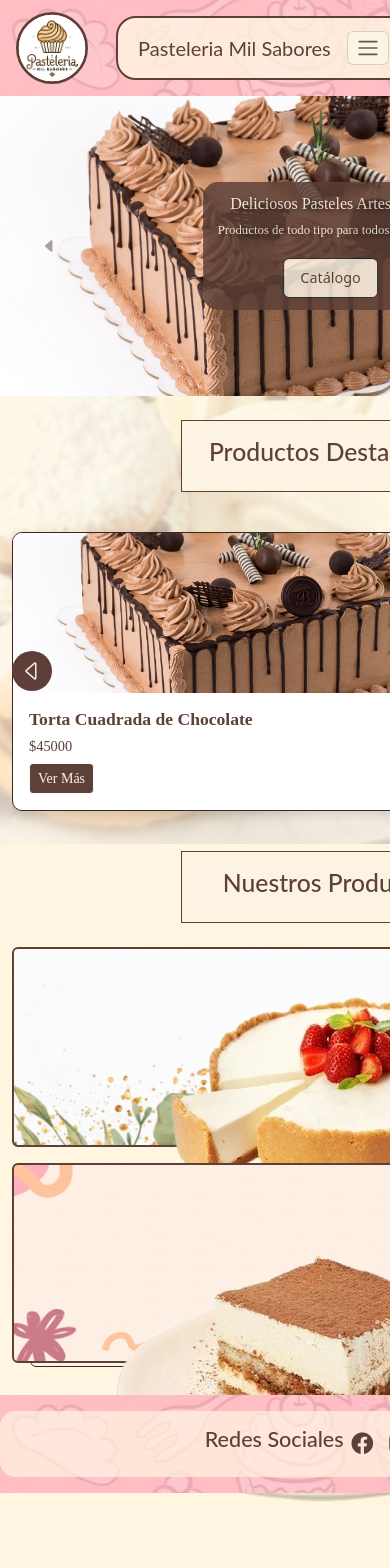
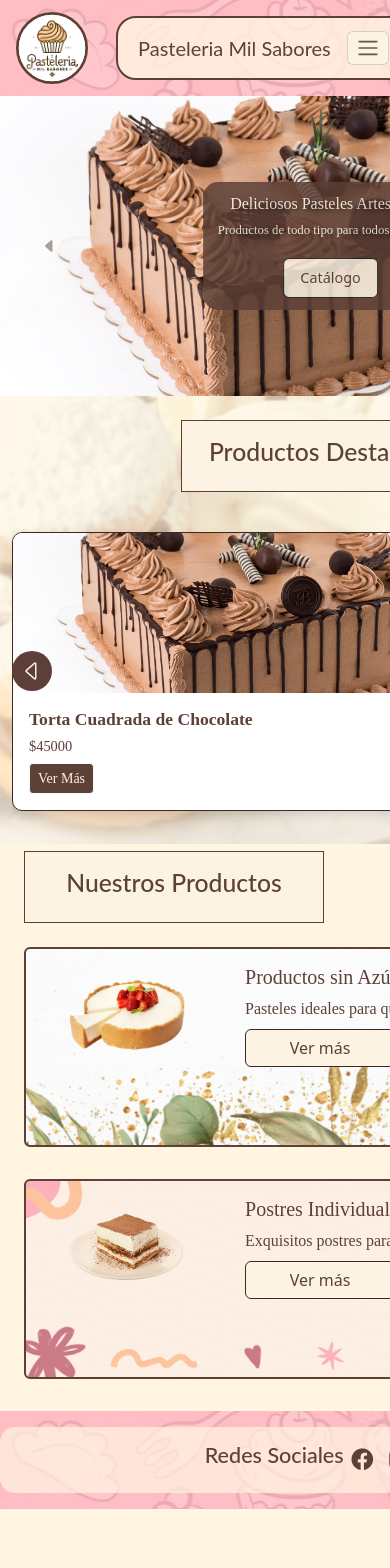
Before and after one commit to RicardoCruzMunoz/P_Mil_Sabores_V2, a React (Vite) app: page / in a window 390 px wide. Shown: the top 1568 px of the page. After the commit the page ends 1509 px from the top, so only its background shows below. Built offline with nearby package versions, Linux system fonts and the light colour scheme.

Commit message:
arreglada la responsividad de la seccion Nuestros productos

```diff
--- a/src/components/SecNuestrosProd.tsx
+++ b/src/components/SecNuestrosProd.tsx
@@ -15,11 +15,11 @@ export const SecNuestrosProd = () => {
   return (
 
     <>
-        <div className="container justify-content-center mt-4">
-        <div className='container text-center mb-4 bloqueTexto p-3'>
+        <div className="container-fluid px-4 mt-4">
+        <div className='text-center mb-4 bloqueTexto p-3'>
           <h2 className="tPrin">Nuestros Productos</h2>
         </div>
-        <div className='row gx-3'>
+        <div className='row gx-3 gy-3'>
           <div className='col-md-6 col-sm-12'>
             <div
               className="card mb-3 cuadroIndex"
@@ -30,22 +30,25 @@ export const SecNuestrosProd = () => {
                 backgroundRepeat: 'no-repeat'
               }}
             >
-              <div className="row g-0 align-items-stretch">
-                <div className="col-md-4 d-flex align-items-center justify-content-center">
+              <div className="row g-0">
+                <div className="col-4 d-flex align-items-center justify-content-center p-2">
                   <img
                     src={productos[11].imagen}
-                    className="img-fluid rounded-start producto-superpuesto p-3"
+                    className="img-fluid rounded-start producto-superpuesto"
+                    style={{ maxWidth: '120px', height: 'auto', objectFit: 'contain' }}
                     alt="Imgen de Postres Individuales"
                   />
                 </div>
-                <div className="col-md-8">
-                  <div className="card-body d-flex flex-column justify-content-center">
-                    <h5 className="card-title tTer">Productos sin Azúcar</h5>
-                    <p className="card-text tTer">Pasteles ideales para quienes buscan algo más saludable.</p>
+                <div className="col-8">
+                  <div className="card-body h-100 d-flex flex-column justify-content-between py-3">
+                    <div>
+                      <h5 className="card-title tTer mb-2">Productos sin Azúcar</h5>
+                      <p className="card-text tTer">Pasteles ideales para quienes buscan algo más saludable.</p>
+                    </div>
                     <button
                       id='btnIndex'
                       onClick={() => handleCategoryClick('Productos sin Azúcar')}
-                      className="btn"
+                      className="btn mt-2"
                     >
                       Ver más
                     </button>
@@ -64,22 +67,25 @@ export const SecNuestrosProd = () => {
                 backgroundRepeat: 'no-repeat'
               }}
             >
-              <div className="row g-0 align-items-stretch">
-                <div className="col-md-4 d-flex align-items-center justify-content-center">
+              <div className="row g-0">
+                <div className="col-4 d-flex align-items-center justify-content-center p-2">
                   <img
                     src={productos[7].imagen}
-                    className="img-fluid rounded-start producto-superpuesto p-3"
+                    className="img-fluid rounded-start producto-superpuesto"
+                    style={{ maxWidth: '120px', height: 'auto', objectFit: 'contain' }}
                     alt="Imgen de Postres Individuales"
                   />
                 </div>
-                <div className="col-md-8">
-                  <div className="card-body d-flex flex-column justify-content-center">
-                    <h5 className="card-title tTer">Postres Individuales</h5>
-                    <p className="card-text tTer">Exquisitos postres para disfrutar en cualquier ocasión.</p>
+                <div className="col-8">
+                  <div className="card-body h-100 d-flex flex-column justify-content-between py-3">
+                    <div>
+                      <h5 className="card-title tTer mb-2">Postres Individuales</h5>
+                      <p className="card-text tTer">Exquisitos postres para disfrutar en cualquier ocasión.</p>
+                    </div>
                     <button
                       id='btnIndex'
                       onClick={() => handleCategoryClick('Postres Individuales')}
-                      className="btn"
+                      className="btn mt-2"
                     >
                       Ver más
                     </button>
```
